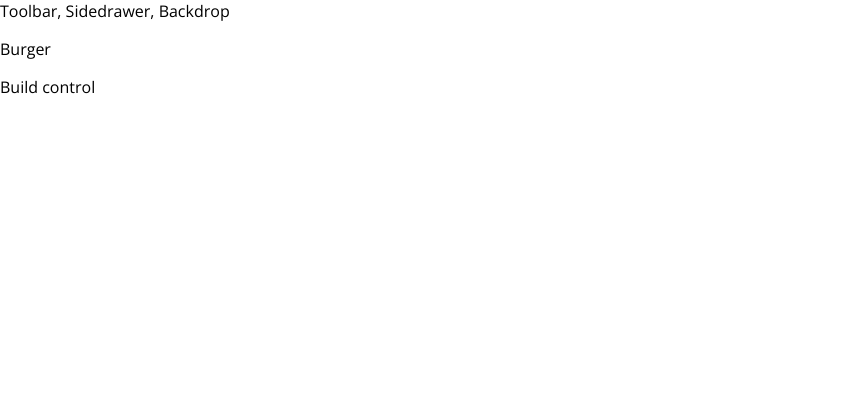
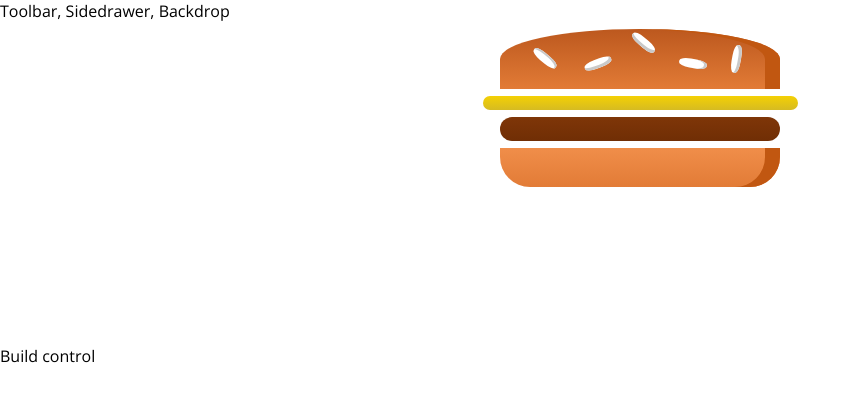
Before and after one commit to amangoyal2611/burger-app, a React (Create React App) app: page / in a window 1280 px wide. Shown: the top 402 px of the page, without its empty margins (0-861 px from the left). Built offline with nearby package versions, Linux system fonts and the light colour scheme.

Commit message:
burger creation

```diff
--- a/src/components/Burger/Burger.js
+++ b/src/components/Burger/Burger.js
@@ -1 +1,16 @@
 import React from 'react'
+import classes from './Burger.module.css'
+import BurgerIngredient from './BurgerIngredient/BurgerIngredient'
+
+const burger = (props) => {
+    return (
+        <div className={classes.Burger}>
+            <BurgerIngredient type="bread-top" />
+            <BurgerIngredient type="cheese" />
+            <BurgerIngredient type="meat" />
+            <BurgerIngredient type="bread-bottom" />
+        </div>
+    );
+};
+
+export default burger;
--- /dev/null
+++ b/src/components/Burger/Burger.module.css
@@ -0,0 +1,30 @@
+.Burger{
+    width: 100%;
+    margin: auto;
+    height: 250px;
+    /* overflow: scroll; */
+    text-align: center;
+    font-weight: bold;
+    font-size: 1.2rem;
+}
+
+@media(min-width: 1000px) and (min-height: 700px){
+    .Burger{
+        width: 700px;
+        height: 600px;
+    }
+}
+
+@media(min-width: 500px) and (min-height: 401px){
+    .Burger{
+        width: 450px;
+        height: 400px;
+    }
+}
+
+@media(min-width: 500px) and (min-height: 400px){
+    .Burger{
+        width: 350px;
+        height: 300px;
+    }
+}
--- a/src/components/Burger/BurgerIngredient/BurgerIngredient.js
+++ b/src/components/Burger/BurgerIngredient/BurgerIngredient.js
@@ -1,6 +1,7 @@
 import React, { Component } from 'react';
 import PropTypes from 'prop-types';
-import classes from './BurgerIngredient.css';
+import classes from './BurgerIngredient.module.css';
+// import './BurgerIngredient.css'
 
 class BurgerIngredient extends Component {
 
@@ -47,8 +48,8 @@ class BurgerIngredient extends Component {
 
 };
 
-BurgerIngredient.PropTypes = {
+BurgerIngredient.propTypes = {
     type: PropTypes.string.isRequired
 }
 
-export default burgerIngredient;
+export default BurgerIngredient;
--- a/src/containers/BurgerBuilder/BurgerBuilder.js
+++ b/src/containers/BurgerBuilder/BurgerBuilder.js
@@ -1,13 +1,14 @@
 import React, { Component } from 'react'
 import Aux from '../../hoc/Auxx';
+import Burger from '../../components/Burger/Burger'
 
 class BurgerBuilder extends Component {
     render() {
         return (
             <Aux>
-                <p>Burger</p>
+                <Burger />
                 <p>Build control</p>
-           </Aux>
+            </Aux>
         );
     }
 }
```
Also changed, not shown: src/components/Burger/BurgerIngredient/BurgerIngredient.module.css (renamed from src/components/Burger/BurgerIngredient/BurgerIngredient.css).
